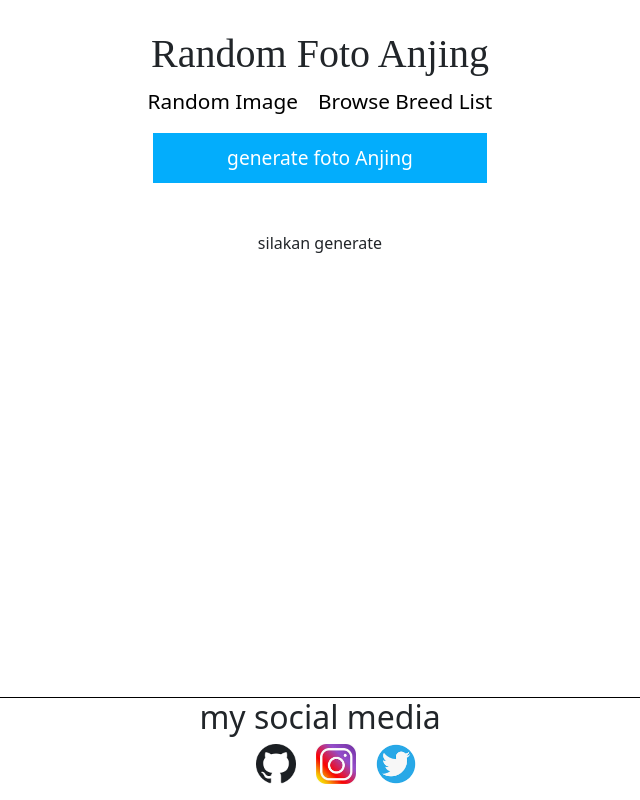
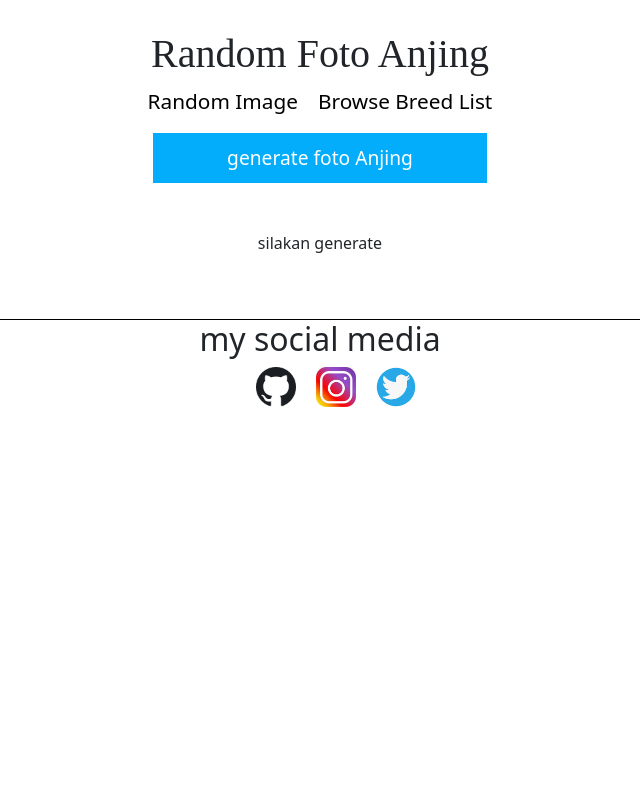
Before and after one commit to RearizthMuhammadDaffaa/randomfotoanjing, a React (Vite) app: page / in a window 1280 px wide. Shown: the whole page, without its empty margins (320-960 px from the left). Built offline with nearby package versions, Linux system fonts and the light colour scheme; a web font is replaced by a local one.

Commit message:
updated css

```diff
--- a/src/App.css
+++ b/src/App.css
@@ -137,8 +137,7 @@ html, body {
   width: 100%;
 
   position: fixed;
-  left: 0;
-  bottom: 0;
+
   display: flex;
   flex-direction: column;
   justify-content: center;
```
